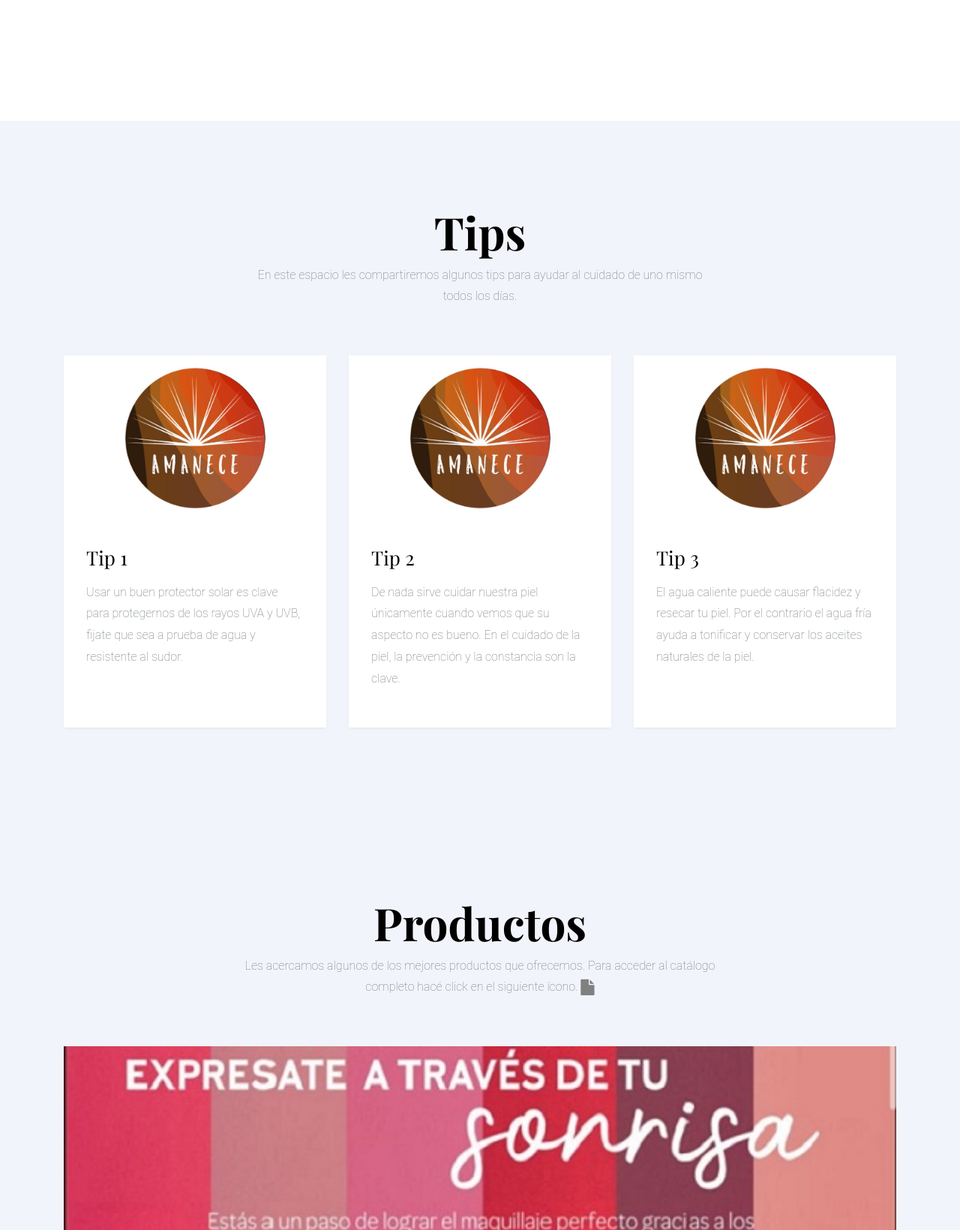
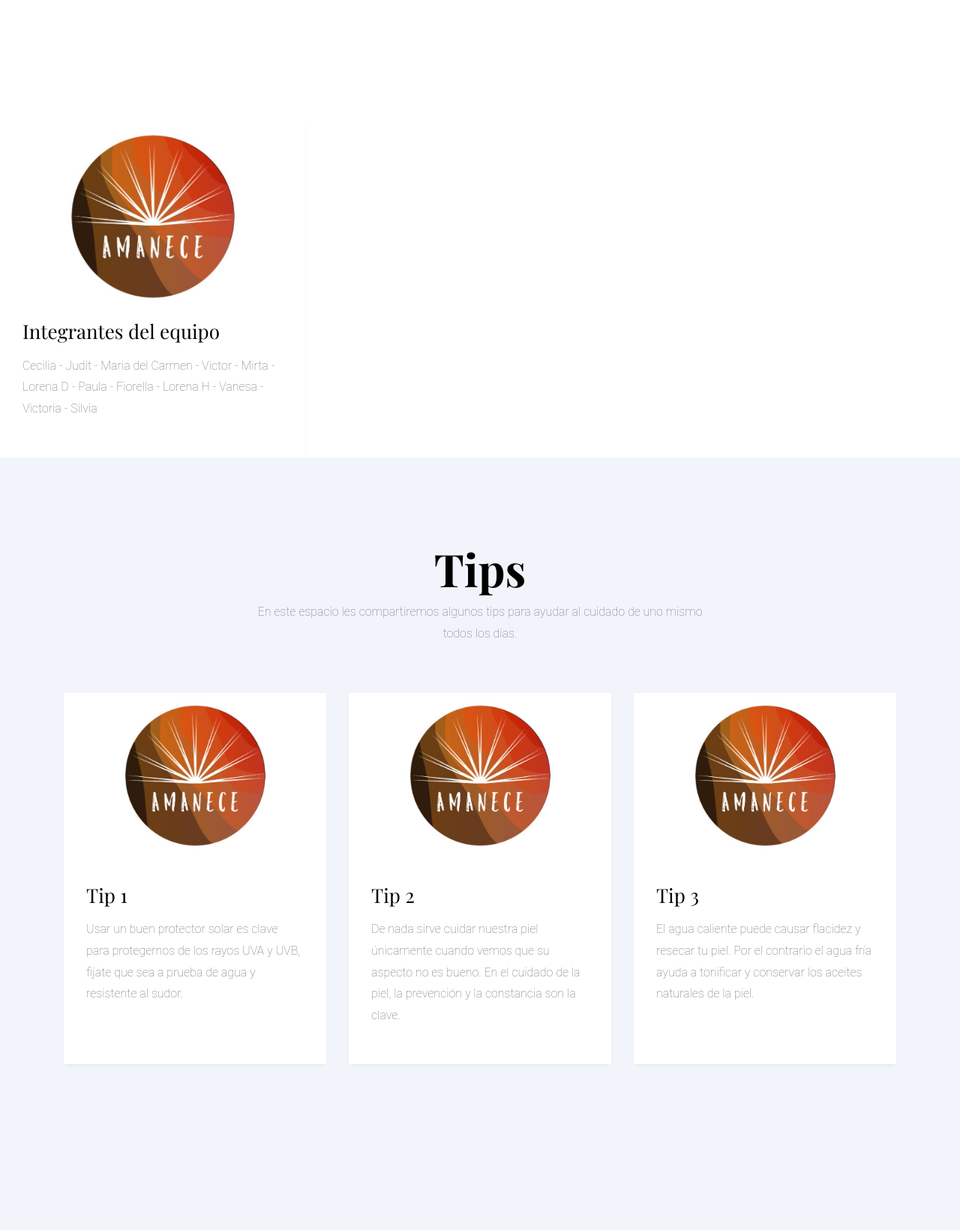
Before and after one commit to rodbau/amanece, a PHP site: page / in a window 1280 px wide. Shown: the part 2174-3814 px from the top of the page at 75% size. Run offline with PHP 8.4, Linux system fonts and the light colour scheme; some web fonts are replaced.

Commit message:
ui changes

```diff
--- a/index.php
+++ b/index.php
@@ -43,6 +43,7 @@
             <li class="nav-item"><a class="nav-link" href="#section-team">Equipo</a></li>
             <li class="nav-item"><a class="nav-link" href="#section-events">Tips</a></li>
             <li class="nav-item"><a class="nav-link" href="#section-products">Productos</a></li>
+            <li class="nav-item"><a class="nav-link" href="http://marykay.com.ar/?&docid=8466065f-f4e1-4ae1-9213-1a76a8ae6ca9&t=ecat_LookBook%20Marzo%20Abril%202021&cid=eCat_app_Share" target="_blank">Catálogo</a></li>
             <li class="nav-item"><a class="nav-link" href="#section-contact">Contacto</a></li>
           </ul>
         </div>
@@ -129,7 +130,7 @@
               <div class="back">
                 <!-- back content -->
                 <blockquote>
-                  <p>&ldquo;Contadora Pública desde hace 14 años y Consultora Independiente de Mary Kay desde hace más de 2 años. Su trayectoria avalada por su experiencia, capacitaciones y seminarios será el pilar principal para diseñar la rutina que más se adecue al bienestar de nuestros clientes. Es la persona que capacitará continuamente a los que decidan sumarse al equipo.&rdquo;</p>
+                  <p>&ldquo;Contadora Pública desde hace 14 años y Directora de Ventas Independiente de Mary Kay desde hace más de 2 años. Su trayectoria avalada por su experiencia, capacitaciones y seminarios será el pilar principal para diseñar la rutina que más se adecue al bienestar de nuestros clientes. Es la persona que capacitará continuamente a los que decidan sumarse al equipo.&rdquo;</p>
                 </blockquote>
                 <div class="author d-flex">
                   <div class="image mr-3 align-self-center">
@@ -144,6 +145,22 @@
 
       </div>
     </div>
+
+            <div class="row">
+          <div class="col-lg-4 col-md-6 col-sm-6 col-12 post" data-aos="fade-up" data-aos-delay="100">
+
+            <div class="media media-custom d-block mb-4 h-100">
+              <a href="#" class="mb-12 d-block"><img src="images/hero_4.jpg" alt="Image placeholder" class="img-fluid"></a>
+              <div class="media-body">
+                <span class="meta-post"> </span>
+                <h2 class="mt-0 mb-3"><a href="#">Integrantes del equipo</a></h2>
+                <p>Cecilia - Judit - Maria del Carmen - Victor - Mirta - Lorena D - Paula - Fiorella - Lorena H - Vanesa - Victoria - Silvia</p>
+              </div>
+            </div>
+
+          </div>
+
+      </div>
 
     <section class="section blog-post-entry bg-light" id="section-events">
       <div class="container">
```
